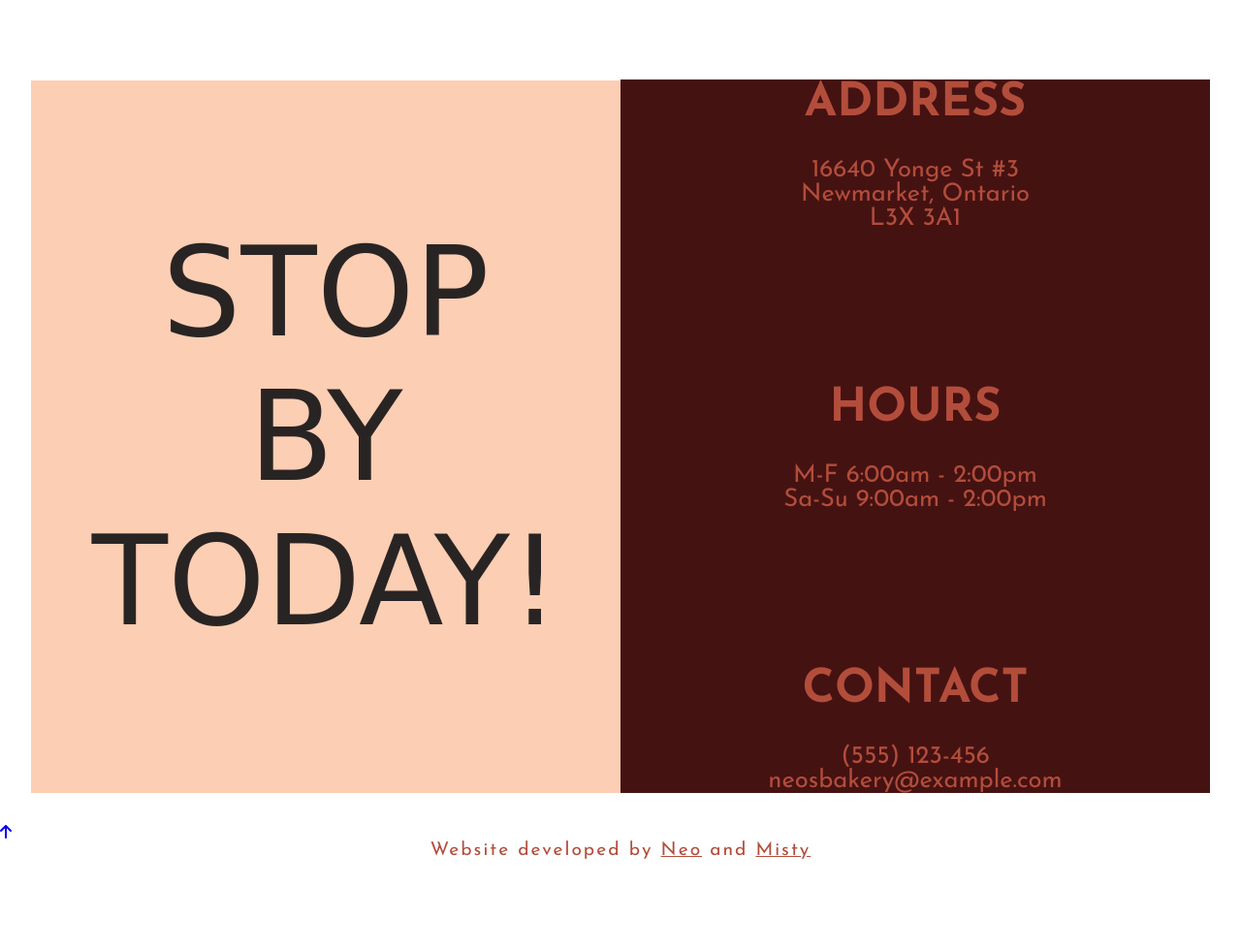
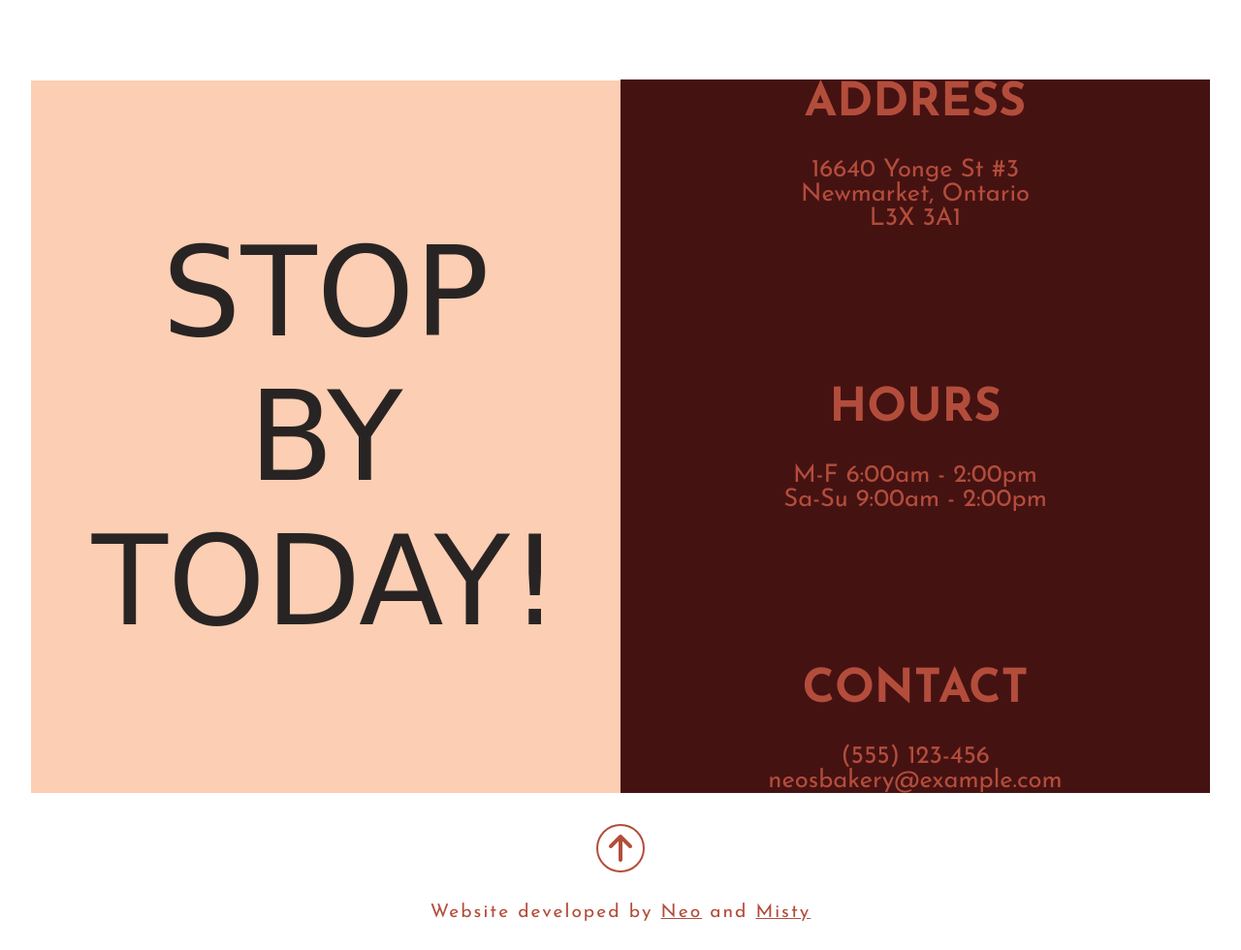
Before and after one commit to VanjaXYZ/restaurant_landing_page, a plain HTML site: page index.html in a window 1280 px wide. Shown: the part 2417-3397 px from the top of the page at 97% size. Before the commit the page ends 3333 px from the top, so only its background shows below. Drawn offline with Linux system fonts and the light colour scheme; a web font is replaced by a local one.

Commit message:
styled arrow

```diff
--- a/style.css
+++ b/style.css
@@ -22,6 +22,7 @@
 body {
   font-family: var(--ff-base);
   color: var(--clr-dark);
+  position: relative;
 }
 
 .container {
@@ -278,6 +279,30 @@ section {
   background-color: var(--clr-accent-2);
 }
 
+.scroll-top {
+  width: 100%;
+  text-align: center;
+  margin-bottom: 2rem;
+  display: flex;
+  align-items: center;
+  justify-content: center;
+}
+
+.scroll-top a {
+  width: 50px;
+  height: 50px;
+  display: flex;
+  align-items: center;
+  justify-content: center;
+  font-size: 2rem;
+  padding: 0.5rem;
+  border: 2px solid var(--clr-accent);
+  border-radius: 50%;
+  text-decoration: none;
+  color: var(--clr-accent);
+  animation: arrowScrollTop 1s infinite;
+}
+
 footer {
   width: 100%;
   height: 3rem;
@@ -344,3 +369,12 @@ footer a {
     position: relative;
   }
 }
+
+@keyframes arrowScrollTop {
+  0% {
+    translate: 0 0;
+  }
+  50% {
+    translate: 0 2px;
+  }
+}
```
